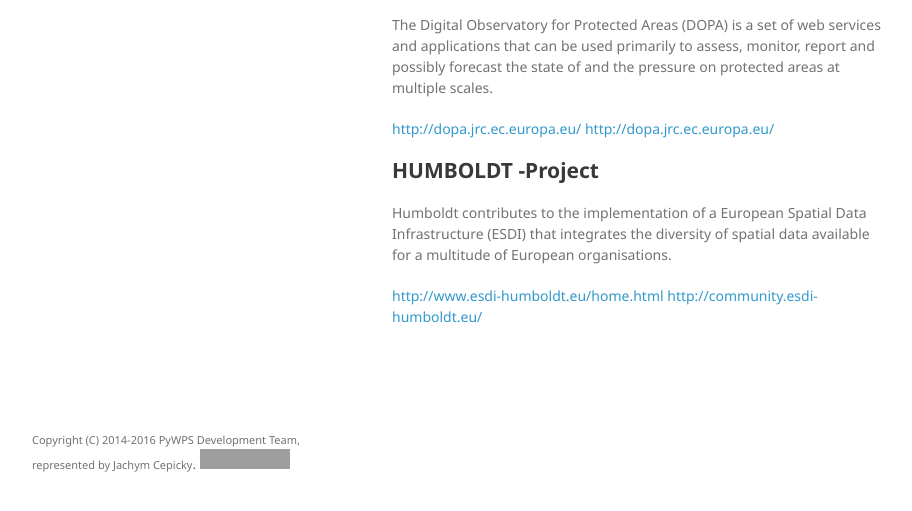
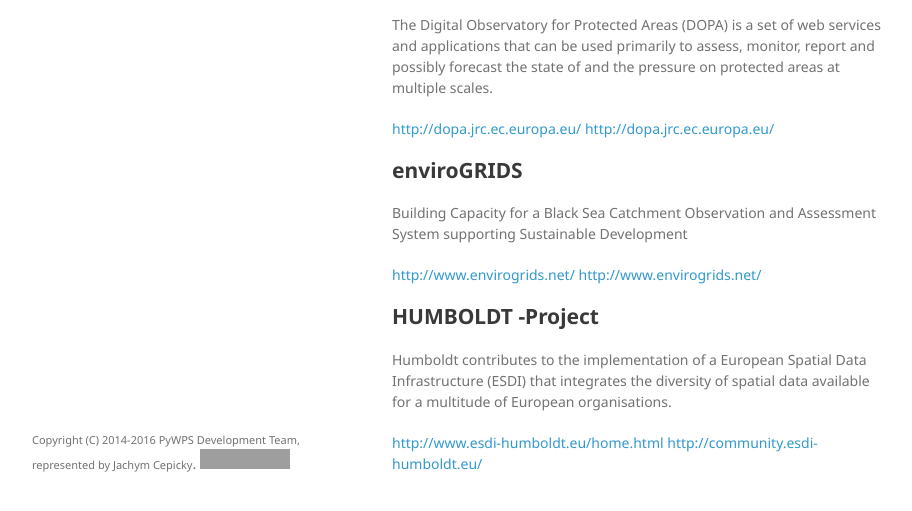
Before and after one commit to isabella232/pywps.org, a Jekyll site: the page built from projects/index.md, in a window 1280 px wide and 1249 px high, cut to the strip 705-1216 px from the top of the window. Shown: the whole strip, without its empty margins (178-1090 px from the left). Built offline with Jekyll 4.4.1, drawn with Linux system fonts in a browser that asks for light colours; grey boxes are pictures that could not be loaded.

Commit message:
Cosmetic changes and missing default.html

```diff
--- a/_layouts/default.html
+++ b/_layouts/default.html
@@ -45,6 +45,7 @@
           <li><a href="{{ site.baseurl }}/development">Development</a></li>
           <li><a href="{{ site.baseurl }}/gallery">Gallery</a></li>
           <li><a href="{{ site.baseurl }}/science">Science</a></li>
+          <li><a href="{{ site.baseurl }}/projects">Projects</a></li>
           <li><a href="{{ site.baseurl }}/license">License</a></li>
           <li><a href="{{ site.baseurl }}/history">History</a></li>
           <li><a href="{{ site.baseurl }}/news">News</a></li>
--- a/projects/index.md
+++ b/projects/index.md
@@ -9,23 +9,26 @@ keywords: PyWPS, WPS, OGC, processing, projects,
 
 PyWPS has been used or supported by the following projects
 
+
 ## iGUESS - Smart City Energy
 Smart City Energy supports cities in the development of innovative strategies and opportunities for sustainable energies transitions.
 
 [http://iguess.tudor.lu/](http://iguess.tudor.lu/)
 
+
 ## WMO WOUDC (World Ozone & Ultraviolet Radiation Data Centre)
-
 World Meteorological Organization (WMO) data centre supporting the Global Atmosphere Watch (GAW) program operated by Environment and Climate Change Canada. )
 
 [http://www.opengeospatial.org/blog/2418](http://www.opengeospatial.org/blog/2418)
 [http://woudc.org/](http://woudc.org/)
+
 
 ## NETMAR - Open Service Network for Marine Environmental Data
 The NETMAR project has developed a pilot European Marine Information System (EUMIS) for searching, downloading and integrating satellite, in situ and model data from ocean and coastal areas.
 
 [https://netmar.nersc.no/](https://netmar.nersc.no/)
 [https://netmar.nersc.no/](http://eumis.nersc.no/)
+
 
 ## Digital Observatory for Protected Areas
 The Digital Observatory for Protected Areas (DOPA) is a set of web services and applications that can be used primarily to assess, monitor, report and possibly forecast the state of and the pressure on protected areas at multiple scales.
@@ -34,6 +37,13 @@ The Digital Observatory for Protected Areas (DOPA) is a set of web services and
 [http://dopa.jrc.ec.europa.eu/](http://dopa.jrc.ec.europa.eu/)
 
 
+## enviroGRIDS
+Building Capacity for a Black Sea Catchment Observation and Assessment System supporting Sustainable Development
+
+[http://www.envirogrids.net/](http://www.envirogrids.net/)
+[http://www.envirogrids.net/](http://www.envirogrids.net/)
+
+
 ## HUMBOLDT -Project
 Humboldt contributes to the implementation of a European Spatial Data Infrastructure (ESDI) that integrates the diversity of spatial data available for a multitude of European organisations.
 
```
